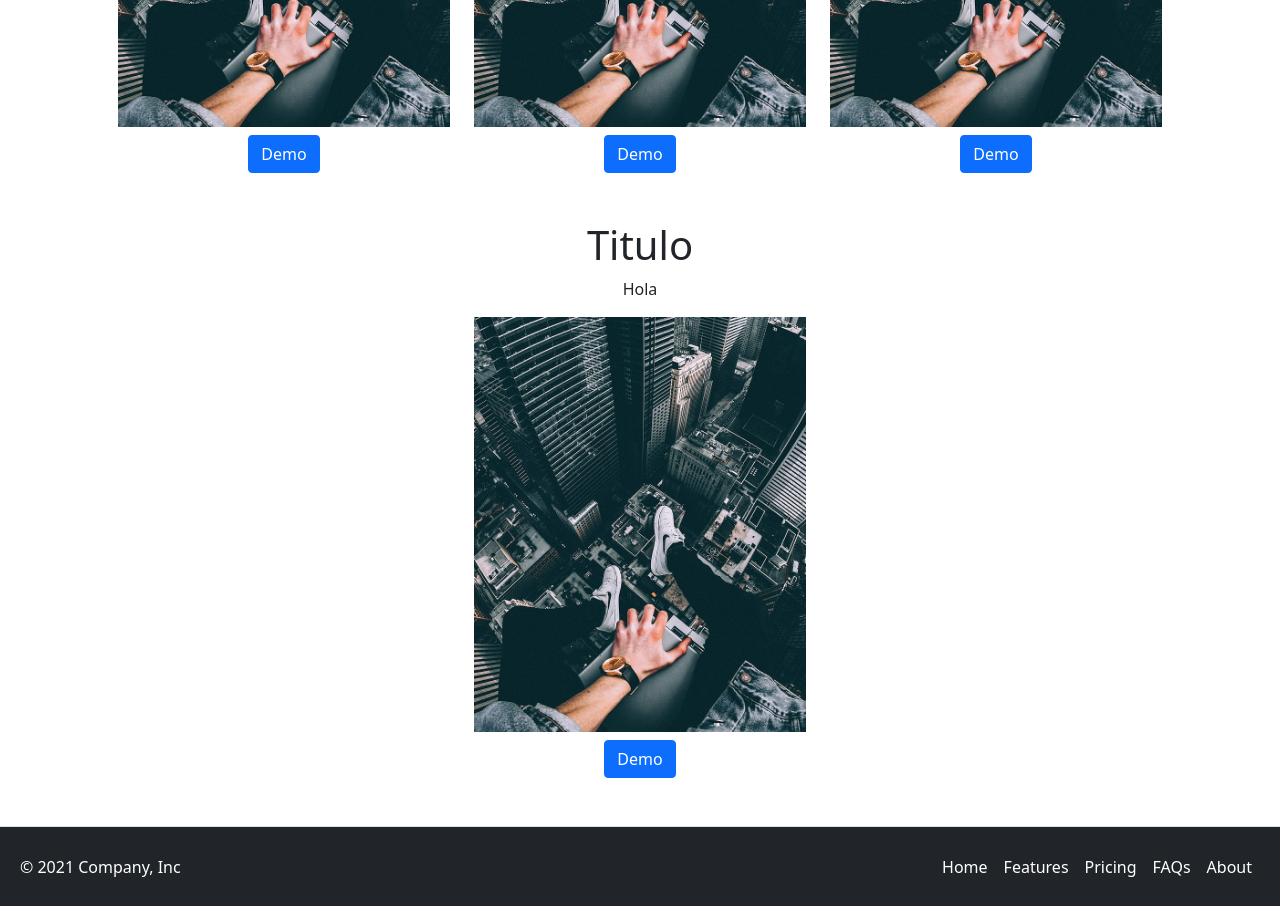
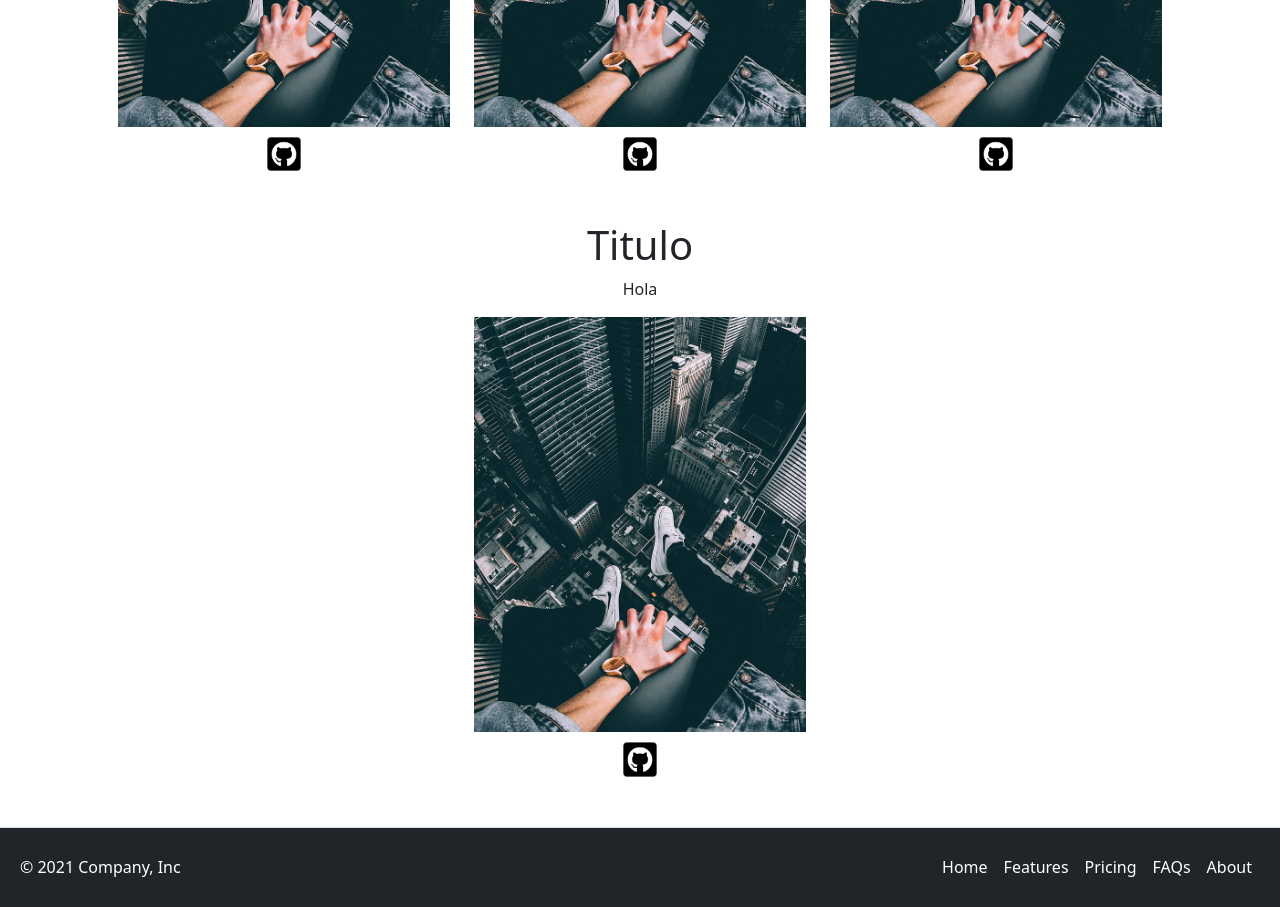
Before and after one commit to Ocikotorzido/Web-page, a React (Create React App) app: page / in a window 1280 px wide. Shown: the part 1280-2187 px from the top of the page. Built offline with nearby package versions, Linux system fonts and the light colour scheme.

Commit message:
Feature: boton a github

```diff
--- a/src/component/proyectos/Proyectos.css
+++ b/src/component/proyectos/Proyectos.css
@@ -2,3 +2,9 @@ img:hover{
     border: 5px solid #ffff;
     cursor: pointer;
 }
+
+.logo{
+    width: 3vw;
+    height: 3vw;
+
+}
--- a/src/component/proyectos/Proyectos.js
+++ b/src/component/proyectos/Proyectos.js
@@ -1,6 +1,7 @@
 import React from 'react'
 import "./Proyectos.css";
 import prueba from "../../media/prueba.jpg";
+import git from "../../media/github.png";
 
 const Proyectos = () => {
     return (
@@ -10,29 +11,26 @@ const Proyectos = () => {
                     <h1>Titulo</h1>
                     <p>Hola</p>
                     <img className="img-fluid" src={prueba}/>
-                    <button type="button" className="btn btn-primary mt-2">Demo</button>
-                </div>
+                    <img className="img-fluid logo mt-2" src={git}/>                </div>
 
                 <div className=" col-lg-4 text-center">
                     <h1>Titulo</h1>
                     <p>Hola</p>
                     <img className="img-fluid" src={prueba}/>
-                    <button type="button" className="btn btn-primary mt-2">Demo</button>
-                </div>
+                    <img className="img-fluid logo mt-2" src={git}/>                </div>
 
                 <div className="col-lg-4 text-center">
                     <h1>Titulo</h1>
                     <p>Hola</p>
                     <img className="img-fluid" src={prueba}/>
-                    <button type="button" className="btn btn-primary mt-2">Demo</button>
+                    <img className="img-fluid logo mt-2" src={git}/>
                 </div>
                 <div className="col-lg-4 text-center mt-5"></div>
                 <div className="col-lg-4 text-center mt-5">
                     <h1>Titulo</h1>
                     <p>Hola</p>
                     <img className="img-fluid" src={prueba}/>
-                    <button type="button" className="btn btn-primary mt-2">Demo</button>
-                </div>
+                    <img className="img-fluid logo mt-2" src={git}/>                </div>
                 <div className="col-lg-4 text-center mt-5"></div>
             </div>
 
```
Also changed, not shown: src/media/githu.png (added), src/media/github.png (added).
